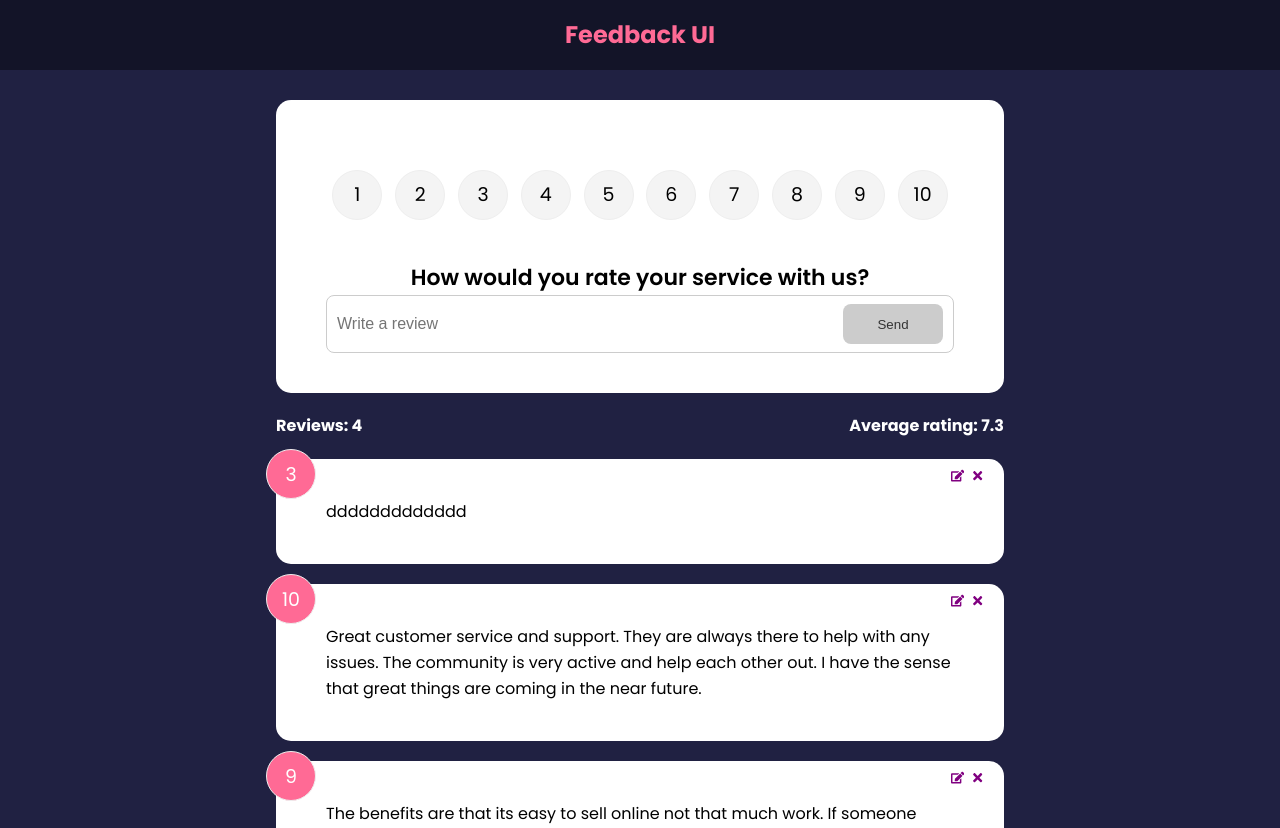
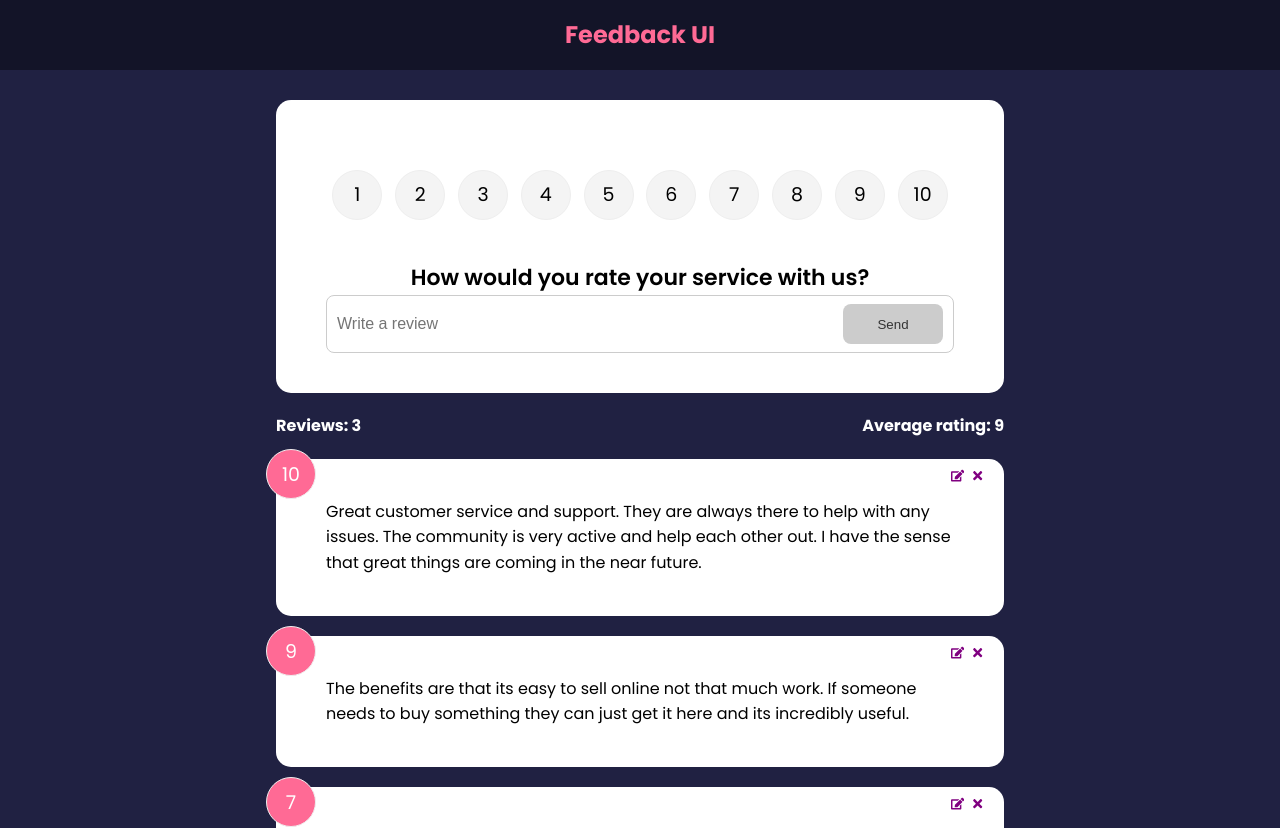
Before and after one commit to pamelaszymaniec/feedback-app, a React (Create React App) app: page / in a window 1280 px wide. Shown: the top 828 px of the page. Built offline with nearby package versions, Linux system fonts and the light colour scheme; data requests are answered from the project's data file.

Commit message:
Bugfix validation

```diff
--- a/db.json
+++ b/db.json
@@ -14,11 +14,6 @@
       "id": 3,
       "rating": 10,
       "text": "Great customer service and support. They are always there to help with any issues. The community is very active and help each other out. I have the sense that great things are coming in the near future."
-    },
-    {
-      "text": "ddddddddddddd",
-      "rating": 3,
-      "id": 4
     }
   ]
 }
--- a/src/components/FeedbackForm.jsx
+++ b/src/components/FeedbackForm.jsx
@@ -21,20 +21,21 @@ function FeedbackForm() {
     }
   }, [feedbackEditMode]);
 
-  const handleTextChange = (e) => {
-    if (text === "") {
+  // prettier-ignore
+  const handleTextChange = ({ target: { value } }) => { // 👈  get the value
+    if (value === "") {
       setBtnDisabled(true);
       setMessage(null);
-    } else if (text !== "" && text.trim().length <= 10) {
+  // prettier-ignore
+    } else if (value.trim().length < 10) { // 👈 check for less than 10
+      setMessage("Text must be at least 10 characters");
       setBtnDisabled(true);
-      setMessage("Test must be a least 10 characters");
     } else {
       setMessage(null);
       setBtnDisabled(false);
     }
-    setText(e.target.value);
+    setText(value);
   };
-
   const handleSubmit = (e) => {
     e.preventDefault();
     if (text.trim().length > 10) {
@@ -55,7 +56,7 @@ function FeedbackForm() {
   return (
     <Card>
       <form onSubmit={handleSubmit}>
-        <RatingSelect select={(rating) => setRating(rating)} />
+        <RatingSelect select={setRating} selected={rating} />
         <h2>How would you rate your service with us?</h2>
         <div className="input-group">
           <input
--- a/src/components/FeedbackStats.jsx
+++ b/src/components/FeedbackStats.jsx
@@ -4,13 +4,12 @@ import FeedbackContext from "../context/FeedbackContext";
 function FeedbackStats() {
   const { feedback } = useContext(FeedbackContext);
 
-  //calc ratings avg
-  let average =
-    feedback.reduce((acc, cur) => {
-      return acc + cur.rating;
-    }, 0) / feedback.length;
-
-  average = average.toFixed(1).replace(/[.,]0$/, "");
+  // NOTE: simpler average calculation
+  // Calculate ratings avg
+  const average = Math.round(
+    feedback.reduce((acc, { rating }) => acc + rating, 0) / feedback.length
+  );
+  // average = average.toFixed(1).replace(/[.,]0$/, "");
 
   return (
     <div className="feedback-stats">
--- a/src/components/RatingSelect.jsx
+++ b/src/components/RatingSelect.jsx
@@ -1,17 +1,14 @@
-import { useState, useContext, useEffect } from "react";
-import FeedbackContext from "../context/FeedbackContext";
-
-function RatingSelect({ select }) {
-  const [selected, setSelect] = useState(10);
+function RatingSelect({ select, selected }) {
   const handleChange = (e) => {
-    setSelect(+e.currentTarget.value);
     select(+e.currentTarget.value);
   };
-  const { feedbackEditMode } = useContext(FeedbackContext);
+  // const { feedbackEditMode } = useContext(FeedbackContext);
+  // NOTE: We don't need local state here as it's a duplicate of parent state
+  // also no real need for useEffect or context
+  // useEffect(() => {
+  //   select(feedbackEdit.item.rating)
+  // }, [feedbackEdit])
 
-  useEffect(() => {
-    setSelect(feedbackEditMode.item.rating);
-  }, [feedbackEditMode]);
   return (
     <ul className="rating">
       {Array.from({ length: 10 }, (_, i) => (
```
